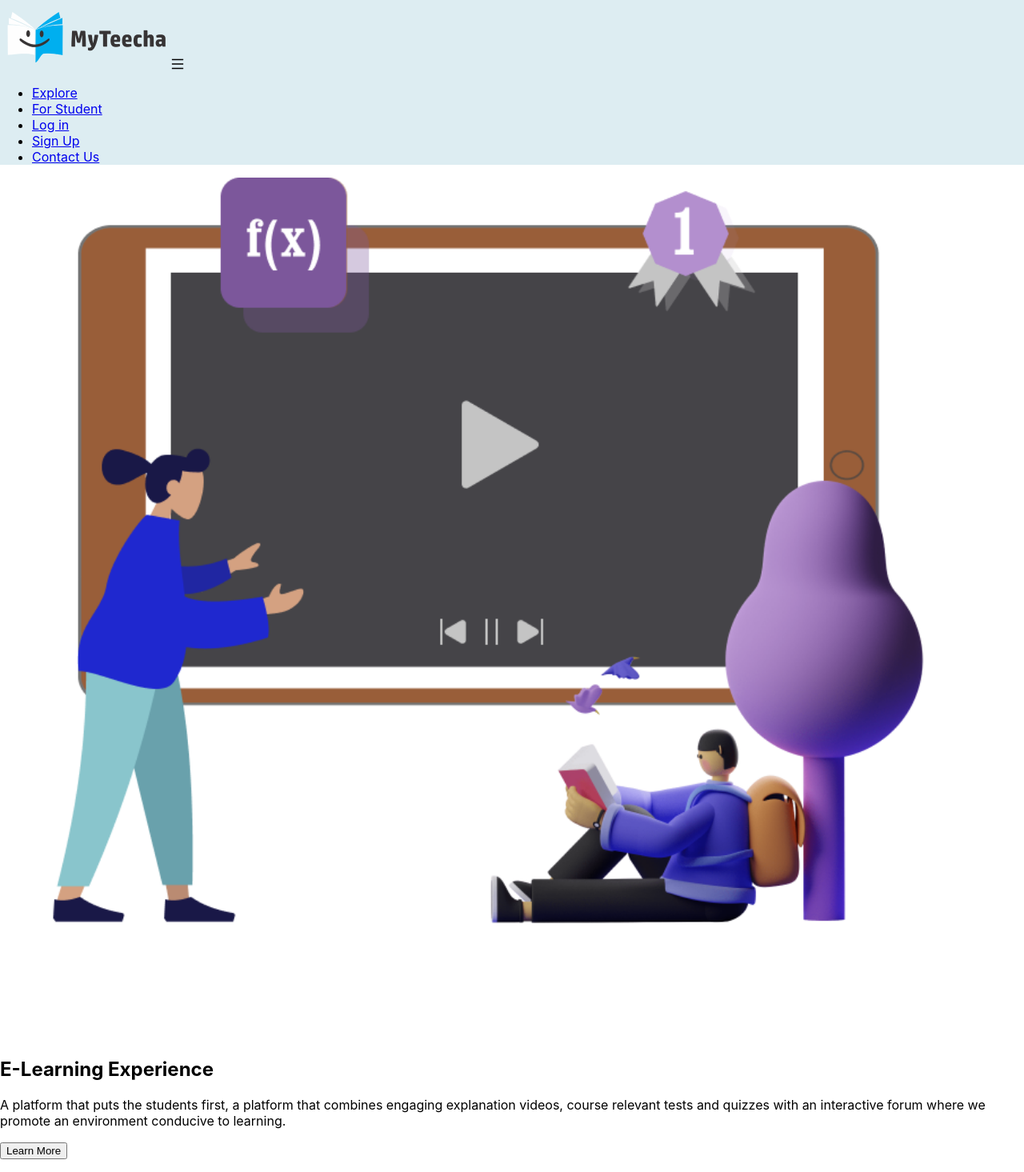
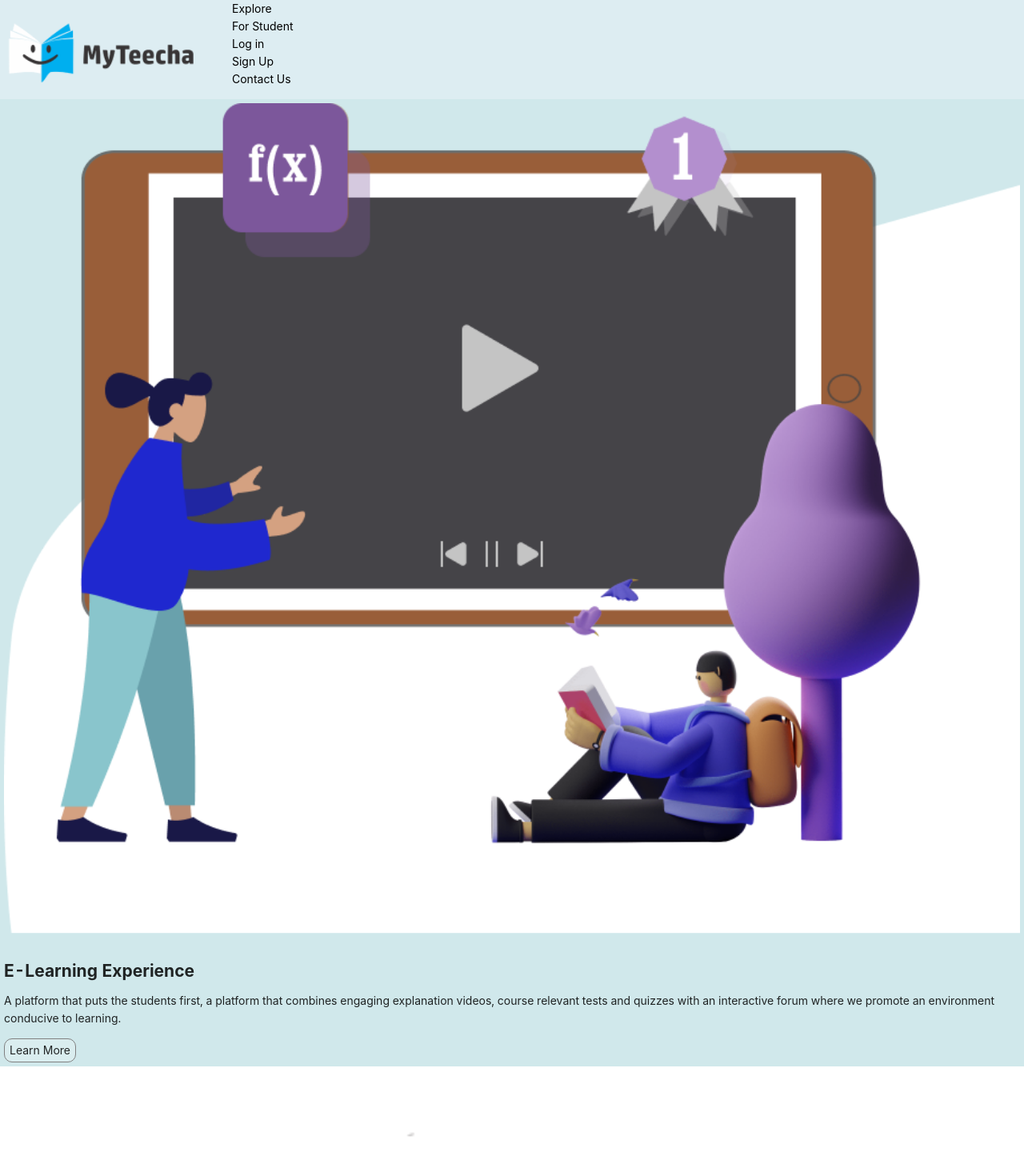
Before and after one commit to EngrZaks/myteecha, a React (Create React App) app: page / in a window 1280 px wide. Shown: the top 1465 px of the page at 80% size. Built offline with nearby package versions, Linux system fonts and the light colour scheme.

Commit message:
initial commit

```diff
--- /dev/null
+++ b/src/components/home/footer.tsx
@@ -0,0 +1,3 @@
+export default function Footer() {
+  return <footer></footer>;
+}
--- a/src/utils/homeContents.ts
+++ b/src/components/home/homeContents.ts
@@ -1,6 +1,6 @@
-import photo1 from "../assets/Group10.png";
-import photo2 from "../assets/Saly-13.png";
-import photo3 from "../assets/Saly-14.png";
+import photo2 from "../../assets/Saly-13.png";
+import photo1 from "../../assets/Group10.png";
+import photo3 from "../../assets/Saly-14.png";
 const homeContents: Array<{
   heading: string;
   p: string;
@@ -28,7 +28,7 @@ const homeContents: Array<{
   {
     heading: "MyTeecha is Course Interactive",
     p: "MyTeecha is Africa's number 1 student centered learning platform targeted at students in tertiary institutions. We take complex university and polytechnic courses and break them down into their simplest forms so as to make it easier for students to understand.  At MyTeecha, we do not cut corners. We'll take you step by step through engaging video tutorials, course relevant tests and quizzes. We'll also give you access to an interactive questions and answers forum which will help you achieve your goal of learning better.",
-    btnTxt: "",
+    btnTxt: "Start Free 14 Day Trial Now",
     img_url: "",
   },
   {
@@ -41,3 +41,5 @@ const homeContents: Array<{
 ];
 
 export default homeContents;
+
+// export const people: [] = ["hello", "micheal"];
--- a/src/components/home/index.tsx
+++ b/src/components/home/index.tsx
@@ -1,70 +1,20 @@
 import React from "react";
 import "./style.scss";
+import useWindowSize from "../../utils/useWindowSize";
 import logo from "../../assets/logo_transparent.png";
-import { BrowserRouter as Router, Switch, Route, Link } from "react-router-dom";
+// import { BrowserRouter as Router, Switch, Route, Link } from "react-router-dom";
 import { Button, Form, Input } from "antd";
-import { MenuOutlined } from "@ant-design/icons";
-import homeContentes from "../../utils/homeContents";
+import { DesktopNav, MobileNav } from "./nav";
+import Sections from "./sections";
 const Home: React.FC = () => {
-  interface section {
-    heading: string;
-    p: string;
-    btnTxt: string;
-    img_url: any;
-  }
-  const Section: React.FC<section> = ({ heading, p, btnTxt, img_url }) => {
-    return (
-      <section>
-        {img_url && <img src={img_url} alt="illustration" width="100%" />}
-        <h2>{heading}</h2>
-        <p> {p} </p>
-        {btnTxt && <Button>{btnTxt}</Button>}
-      </section>
-    );
-    // const sectionsList = () => {
-
-    // }
-    // const sections = homeContentes.map((content) => (
-    //   <Section
-    //     heading={content.heading}
-    //     p={content.p}
-    //     btnTxt={content.btnTxt}
-    //   />
-    // ));
-  };
   return (
     <div className="home">
-      <nav>
-        <img src={logo} alt="myteecha logo" />
-        <MenuOutlined />
-        <Router>
-          <ul>
-            <li>
-              <Link to="explore">Explore</Link>
-            </li>
-            <li>
-              <Link to="for-student">For Student</Link>
-            </li>
-            <li>
-              <Link to="login">Log in</Link>
-            </li>
-            <li>
-              <Link to="signup">Sign Up</Link>
-            </li>
-            <li>
-              <Link to="contact">Contact Us</Link>
-            </li>
-          </ul>
-        </Router>
-      </nav>
-      {homeContentes.map((content) => (
-        <Section
-          heading={content.heading}
-          p={content.p}
-          btnTxt={content.btnTxt}
-          img_url={content.img_url}
-        />
-      ))}
+      {useWindowSize().width > 600 ? (
+        <DesktopNav logo={logo} />
+      ) : (
+        <MobileNav logo={logo} />
+      )}
+      <Sections />
       <section className="newslater">
         <h2>MyTeecha</h2>
         <p>Want MyTeecha's email newslater?</p>
--- a/src/components/home/nav.tsx
+++ b/src/components/home/nav.tsx
@@ -1,4 +1,75 @@
-// import { React } from "react";
-// const Nav: React.FC = () = {
-//     return 'hello'
-// }
+import React from "react";
+import { BrowserRouter as Router, Switch, Route, Link } from "react-router-dom";
+import "antd/dist/antd.css";
+
+import { MenuOutlined } from "@ant-design/icons";
+import { Menu } from "antd";
+const { SubMenu } = Menu;
+export const MobileNav: React.FC<{ logo: any }> = ({ logo }) => {
+  // const windowWidth = useWindowSize().width;
+  return (
+    <nav>
+      <Menu
+        className="menu"
+        style={{ width: "100%", padding: 5, zIndex: 1 }}
+        defaultSelectedKeys={["1"]}
+        defaultOpenKeys={["sub1"]}
+        mode="inline"
+      >
+        <div className="logo">
+          <img src={logo} alt="myteecha logo" />
+        </div>
+        {/* <MenuOutlined /> */}
+        <Router>
+          <SubMenu key="sub1" icon={<MenuOutlined />} title="">
+            <Menu.Item key="1">
+              <Link to="explore">Explore</Link>
+            </Menu.Item>
+            <Menu.Item key="2">
+              <Link to="for-student">For Student</Link>
+            </Menu.Item>
+            <Menu.Item key="3">
+              <Link to="login">Log in</Link>
+            </Menu.Item>
+            <Menu.Item key="4">
+              <Link to="signup">Sign Up</Link>
+            </Menu.Item>
+            <Menu.Item key="5">
+              <Link to="contact">Contact Us</Link>
+            </Menu.Item>
+          </SubMenu>
+        </Router>
+      </Menu>
+    </nav>
+  );
+};
+
+export const DesktopNav: React.FC<{ logo: any }> = ({ logo }) => {
+  return (
+    <nav className="desktop-nav">
+      <div className="logo">
+        <img src={logo} alt="myteecha logo" />
+      </div>
+      {/* <MenuOutlined /> */}
+      <Router>
+        <ul>
+          <li>
+            <Link to="explore">Explore</Link>
+          </li>
+          <li>
+            <Link to="for-student">For Student</Link>
+          </li>
+          <li>
+            <Link to="login">Log in</Link>
+          </li>
+          <li>
+            <Link to="signup">Sign Up</Link>
+          </li>
+          <li>
+            <Link to="contact">Contact Us</Link>
+          </li>
+        </ul>
+      </Router>
+    </nav>
+  );
+};
--- /dev/null
+++ b/src/components/home/sections.tsx
@@ -0,0 +1,52 @@
+import React from "react";
+import { Button } from "antd";
+import homeContents from "./homeContents";
+interface section {
+  heading: string;
+  p: string;
+  btnTxt: string;
+  img_url: any;
+}
+const Section: React.FC<section> = ({ heading, p, btnTxt, img_url }) => {
+  return (
+    <section>
+      {img_url && <img src={img_url} alt="illustration" width="100%" />}
+      <h2>{heading}</h2>
+      <p> {p} </p>
+      {btnTxt && (
+        <div>
+          {" "}
+          <button
+            onClick={() => console.log("click")}
+            style={{ borderRadius: 10 }}
+          >
+            {btnTxt}
+          </button>
+        </div>
+      )}
+    </section>
+  );
+};
+export default function Sections() {
+  // homeContents: [
+  //   {
+  //     heading: string;
+  //     p: string;
+  //     btnTxt: string;
+  //     img_url: any;
+  //   }
+  // ]
+  return (
+    <>
+      {homeContents.map((content, i) => (
+        <Section
+          key={i}
+          heading={content.heading}
+          p={content.p}
+          btnTxt={content.btnTxt}
+          img_url={content.img_url}
+        />
+      ))}
+    </>
+  );
+}
--- a/src/components/home/style.scss
+++ b/src/components/home/style.scss
@@ -1,14 +1,70 @@
 $base-color: #ddedf2;
 $light-color: #fff;
-$dark-color: #89c5cc, 100%;
+$dark-color: #89c5cc65;
 $lg_border: 33px;
 $sm_border: 6px;
 $btn_border: 16px;
 .home {
-  img {
-    // width: 20%;
+  section:nth-of-type(odd) {
+    background-color: $dark-color;
+  }
+  section {
+    padding: 5px;
+    h2 {
+      font-weight: bold;
+    }
+    button {
+      border-radius: $sm_border;
+      padding: 3px 6px;
+      background: rgba(255, 255, 255, 0.212);
+      border: 1px solid gray;
+    }
   }
   nav {
+    position: sticky;
+    top: 0;
     background-color: $base-color;
+    ul {
+      list-style: none;
+      a {
+        color: black;
+        text-decoration: none;
+      }
+    }
+    .logo {
+      width: 30%;
+      max-width: 250px;
+      // height: 20px;
+      margin: 0 auto;
+      img {
+        width: 100%;
+      }
+    }
+  }
+  .desktop-nav {
+    .logo {
+      margin: 0;
+    }
+    display: flex;
+    align-items: center;
+    // align-content: space-between;
+    justify-content:space-between
+
+    // display: flex;
+    // flex-wrap: wrap;
+    // align-content: space-between;
+    // height: 250px;
+    // .logo,
+    // ul {
+    //   width: 50%;
+    // }
+
+    ul li {
+      display: inline-block;
+      padding: 15px;
+    }
   }
 }
+button {
+  // z-index: 10;
+}
```
